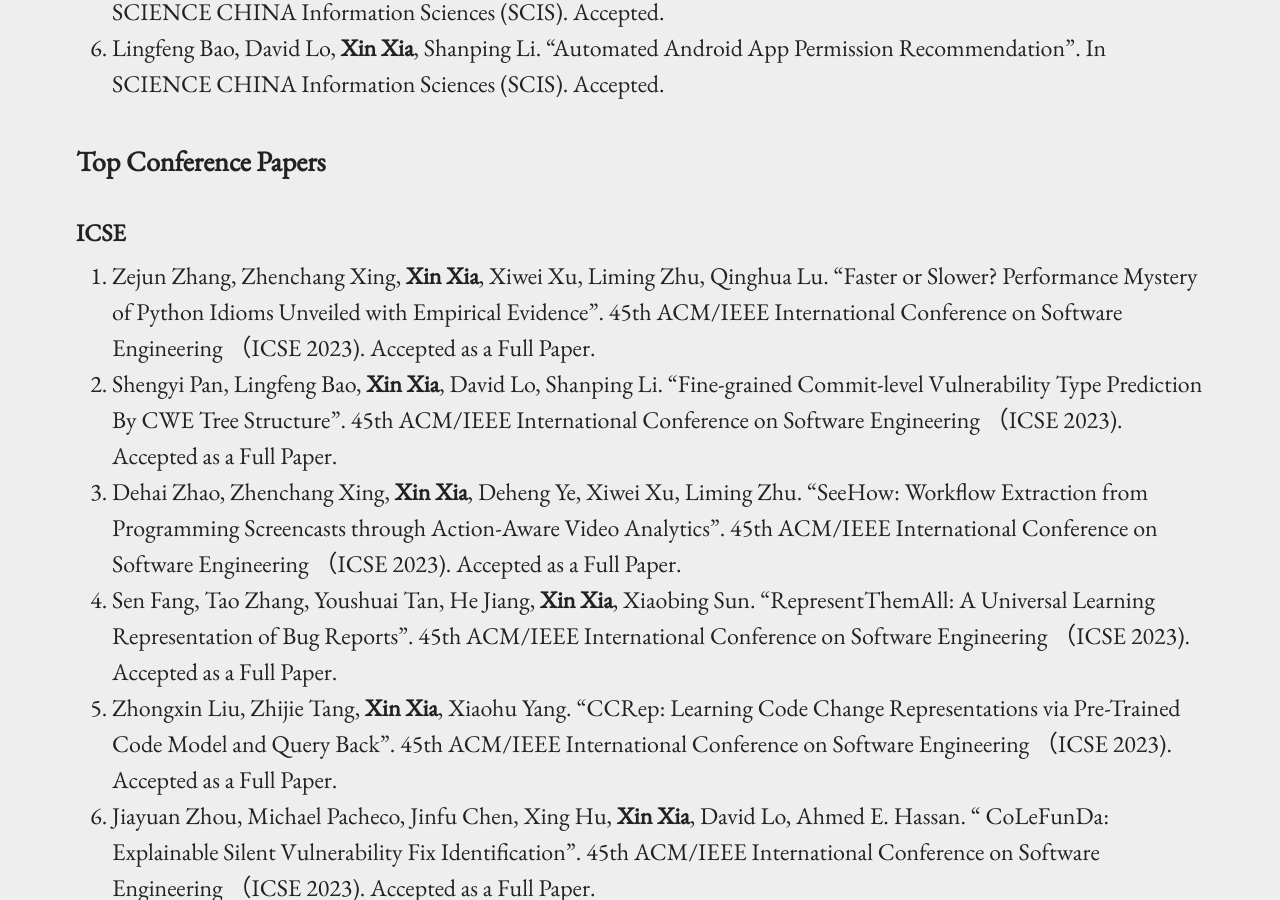
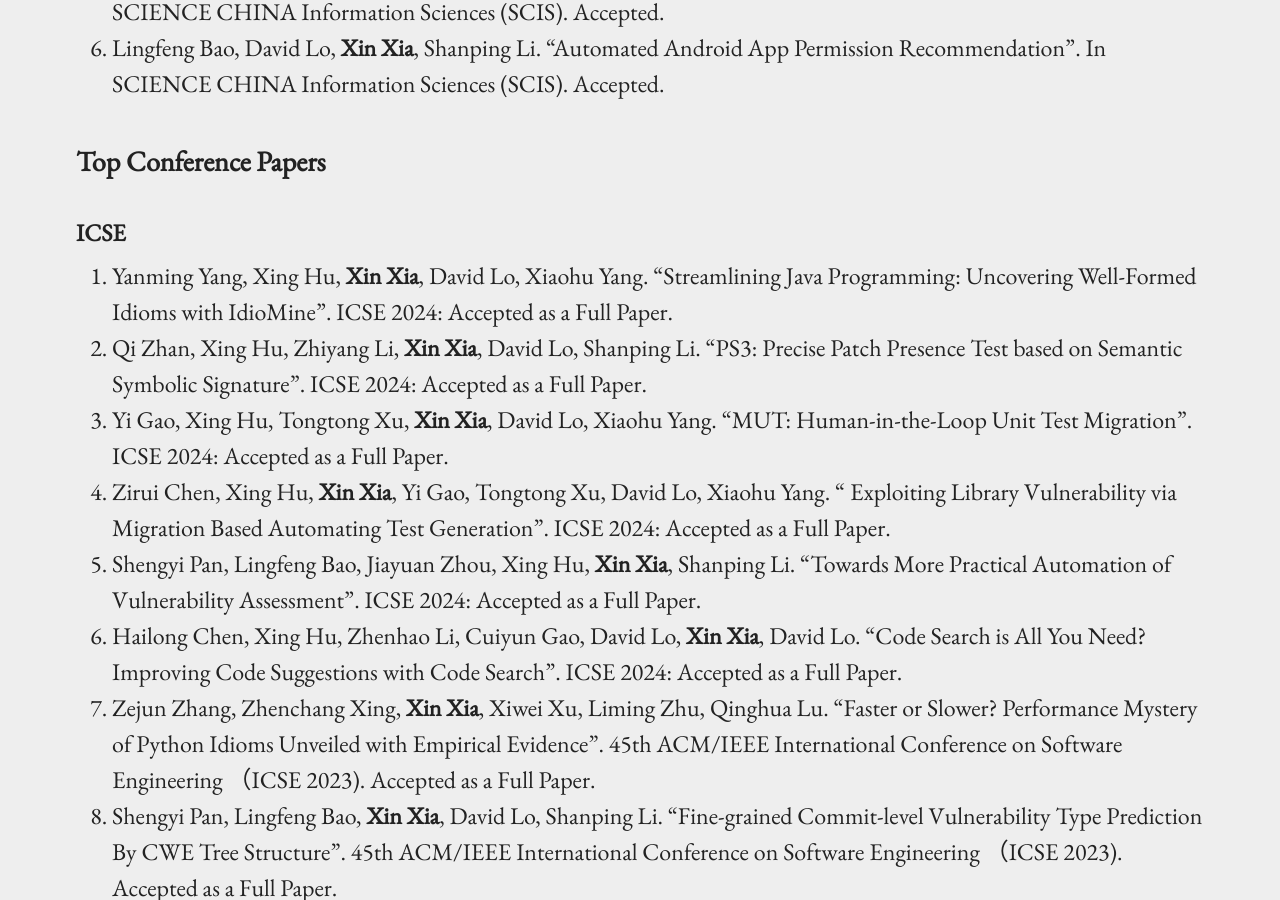
Before and after one commit to xin-xia/xin-xia.github.io, a Jekyll site: the page built from index.md, in a window 1280 px wide and 900 px high, scrolled down 8021 px. Built offline with Jekyll 4.4.1, drawn with Linux system fonts in a browser that asks for light colours.

Commit message:
Update index.md

```diff
--- a/index.md
+++ b/index.md
@@ -125,6 +125,12 @@ Data Science, AI and SE, Mining Software Repositories, Empirical Software Engine
 ### Top Conference Papers
 
 #### ICSE
+1. Yanming Yang, Xing Hu, <strong>Xin Xia</strong>, David Lo, Xiaohu Yang. "Streamlining Java Programming: Uncovering Well-Formed Idioms with IdioMine".  ICSE 2024: Accepted as a  Full Paper.      <br />
+1. Qi Zhan, Xing Hu, Zhiyang Li, <strong>Xin Xia</strong>, David Lo, Shanping Li. "PS3: Precise Patch Presence Test based on Semantic Symbolic Signature".  ICSE 2024: Accepted as a  Full Paper.      <br />
+1. Yi Gao, Xing Hu, Tongtong Xu,  <strong>Xin Xia</strong>, David Lo, Xiaohu Yang. "MUT: Human-in-the-Loop Unit Test Migration". ICSE 2024: Accepted as a  Full Paper.      <br />
+1. Zirui Chen, Xing Hu, <strong>Xin Xia</strong>, Yi Gao, Tongtong Xu, David Lo, Xiaohu Yang. " Exploiting Library Vulnerability via Migration Based Automating Test Generation". ICSE 2024: Accepted as a  Full Paper.      <br />
+1. Shengyi Pan, Lingfeng Bao, Jiayuan Zhou, Xing Hu, <strong>Xin Xia</strong>, Shanping Li. "Towards More Practical Automation of Vulnerability Assessment". ICSE 2024: Accepted as a  Full Paper.      <br />
+1. Hailong Chen, Xing Hu, Zhenhao Li, Cuiyun Gao, David Lo, <strong>Xin Xia</strong>, David Lo. "Code Search is All You Need? Improving Code Suggestions with Code Search". ICSE 2024: Accepted as a  Full Paper.      <br />
 1. Zejun Zhang, Zhenchang Xing,  <strong>Xin Xia</strong>, Xiwei Xu, Liming Zhu, Qinghua Lu. "Faster or Slower? Performance Mystery of Python Idioms Unveiled with Empirical Evidence". 45th ACM/IEEE International Conference on Software Engineering （ICSE 2023).  Accepted as a  Full Paper.      <br />
 1.  Shengyi Pan, Lingfeng Bao, <strong>Xin Xia</strong>, David Lo, Shanping Li. "Fine-grained Commit-level Vulnerability Type Prediction By CWE Tree Structure". 45th ACM/IEEE International Conference on Software Engineering （ICSE 2023).  Accepted as a  Full Paper.      <br />
 1. Dehai Zhao, Zhenchang Xing, <strong>Xin Xia</strong>, Deheng Ye, Xiwei Xu, Liming Zhu. "SeeHow: Workflow Extraction from Programming Screencasts through Action-Aware Video Analytics". 45th ACM/IEEE International Conference on Software Engineering （ICSE 2023).  Accepted as a  Full Paper.      <br />
```
